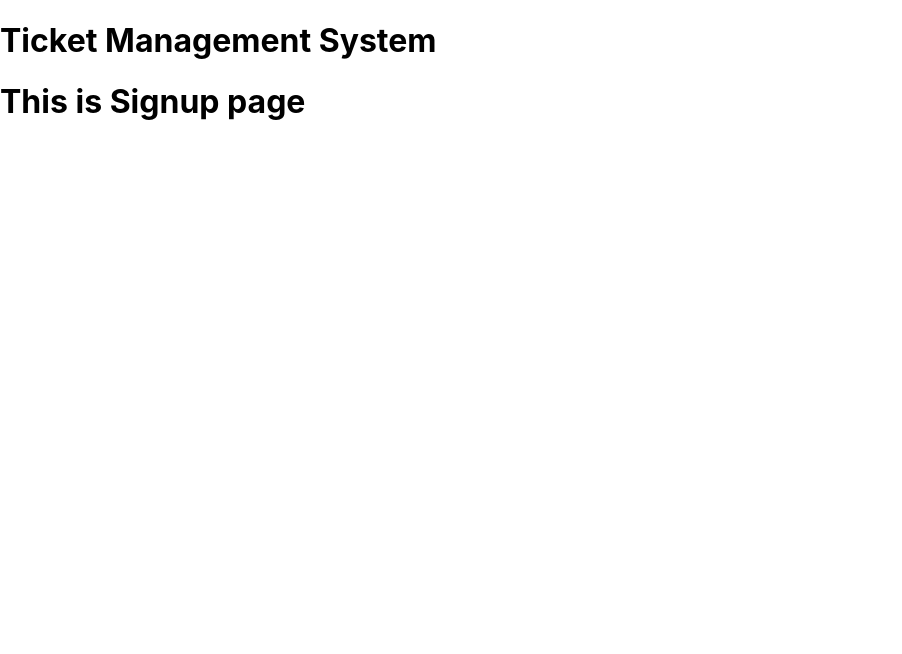
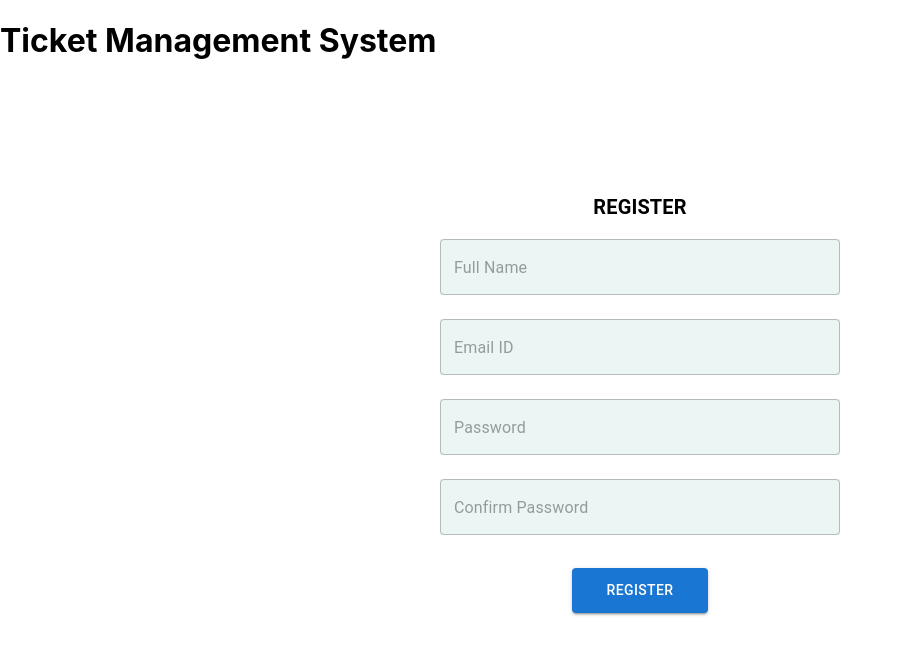
Before and after one commit to vamsikrishna-vk/Ticket-Management-System, a React (Create React App) app in the folder ReactJS/my-app/: page /signup in a window 1280 px wide. Shown: the top 654 px of the page, without its empty margins (0-902 px from the left). Built offline with nearby package versions, Linux system fonts and the light colour scheme.

Commit message:
Created Signup Page

```diff
--- /dev/null
+++ b/ReactJS/my-app/src/pages/Signup.css
@@ -0,0 +1,26 @@
+.submain{
+    display: flex;
+    flex-direction: column;
+    align-items: center;
+    justify-content: center;
+    max-width: 400px;
+    margin: auto;
+    margin-top: 10%;
+    padding: 3px;
+}
+
+.heading{
+    margin-bottom: 25px;
+    text-align: center;
+}
+
+.submain input{
+    border: none;
+    background-color: #ebf5f4;
+}
+
+.submain button{
+    margin-top: 25px;
+    margin-bottom: 10px;
+    padding: 10px 35px;
+}
--- a/ReactJS/my-app/src/pages/Signup.js
+++ b/ReactJS/my-app/src/pages/Signup.js
@@ -1,11 +1,63 @@
-import React from "react";
+import React, { useState } from "react";
+import { Button, TextField, Typography } from "@mui/material";
+import "./Signup.css";
 
 function Signup() {
-    return (
-        <div>
-            <h1>This is Signup page</h1>
-        </div>
-    );
+    const [name,setName] = useState("");
+    const [email,setEmail] = useState("");
+    const [password,setPassword] = useState("");
+    const [password2,setPassword2] = useState("");
+
+  return (
+    <div className="register">
+        <form>
+            <div class="submain">
+                <Typography variant='h6' fontWeight={600} className="heading">REGISTER</Typography>
+                <TextField
+                    margin='normal'
+                    type={"text"}
+                    variant='outlined'
+                    fullWidth
+                    placeholder='Full Name'
+                    value={name}
+                    onChange={(e) => setName(e.target.value)}
+                    />
+
+                    <TextField
+                    margin='normal'
+                    type={"text"}
+                    variant='outlined'
+                    fullWidth
+                    placeholder='Email ID'
+                    value={email}
+                    onChange={(e) => setEmail(e.target.value)}
+                    />
+
+                <TextField
+                    margin='normal'
+                    type={"password"}
+                    variant='outlined'
+                    fullWidth
+                    placeholder='Password'
+                    value={password}
+                    onChange={(e) => setPassword(e.target.value)}
+                />
+
+                <TextField
+                    margin='normal'
+                    type={"password"}
+                    variant='outlined'
+                    fullWidth
+                    placeholder='Confirm Password'
+                    value={password2}
+                    onChange={(e) => setPassword2(e.target.value)}
+                />
+
+                <Button variant='contained' color='primary'>REGISTER</Button>
+            </div>
+        </form>
+    </div>
+  )
 }
 
 export default Signup;
```
